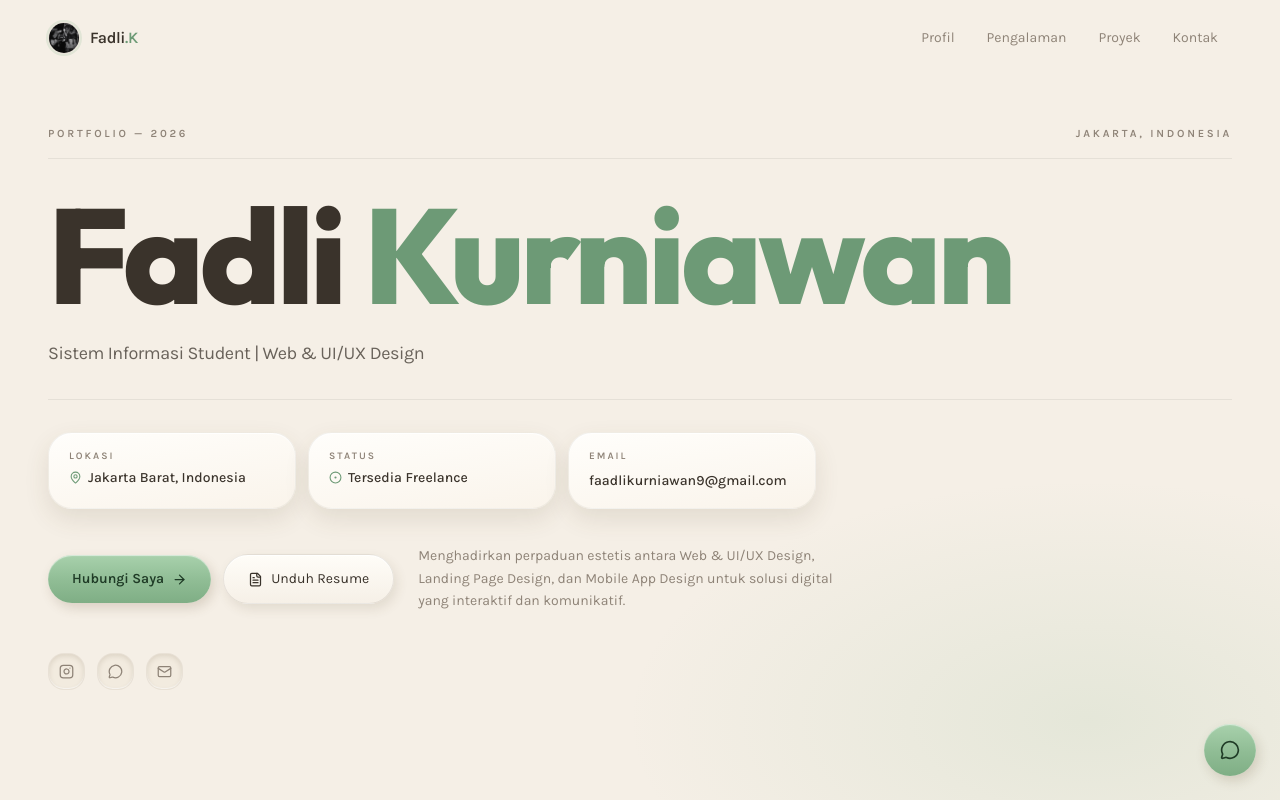
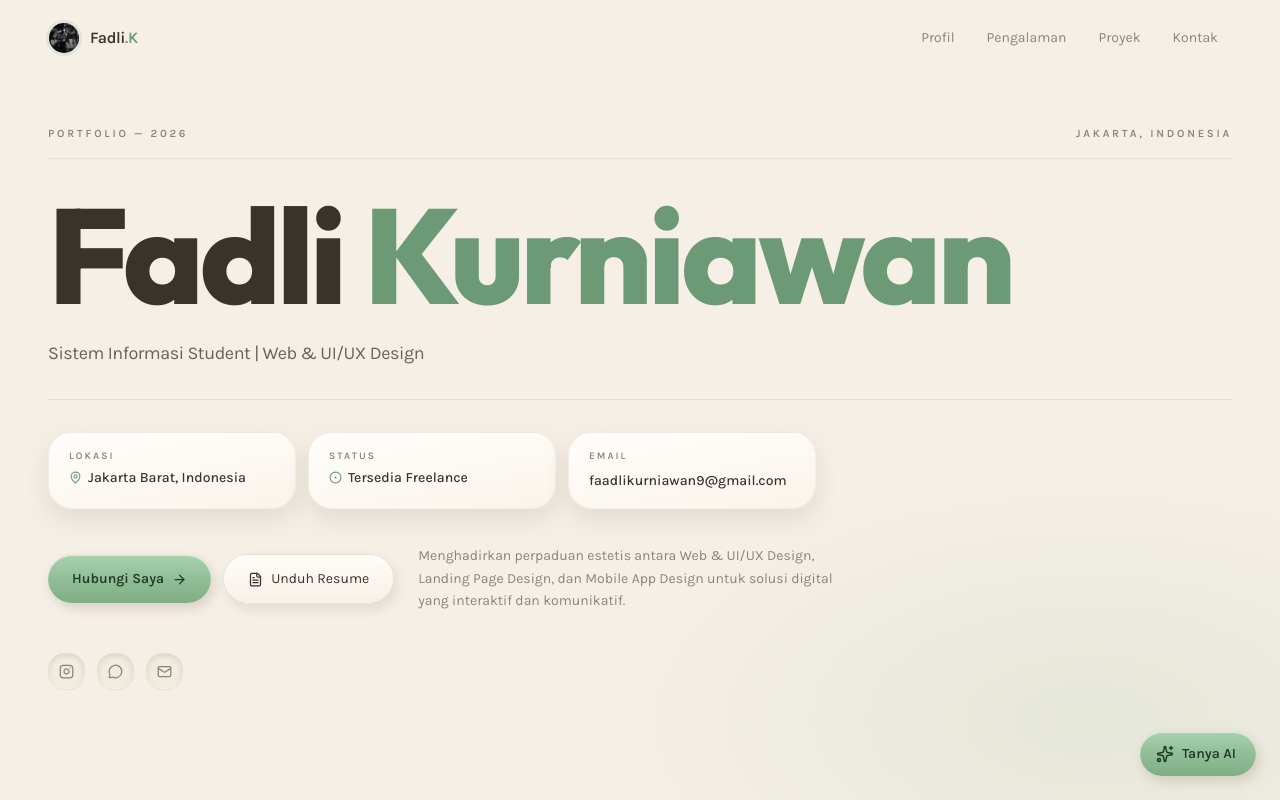
Before and after one commit to dllikrnwn/portofolio-profesional, a React (Vite) app: page / in a window 1280 px wide. Shown: the top 800 px of the page. Built offline with nearby package versions, Linux system fonts and the light colour scheme.

Commit message:
icon AI sparkles + label, ganti foto profil

```diff
--- a/src/components/ChatWidget.tsx
+++ b/src/components/ChatWidget.tsx
@@ -1,6 +1,6 @@
 import { useRef, useState, useEffect } from "react";
 import { AnimatePresence, motion } from "motion/react";
-import { MessageCircle, X, Send, Bot, User } from "lucide-react";
+import { Sparkles, X, Send, User } from "lucide-react";
 
 interface Message {
   role: "user" | "assistant";
@@ -113,10 +113,15 @@ export default function ChatWidget() {
         whileHover={{ scale: 1.05 }}
         whileTap={{ scale: 0.95 }}
         onClick={() => setIsOpen(!isOpen)}
-        aria-label={isOpen ? "Tutup chat" : "Buka chat"}
-        className="clay-btn fixed bottom-6 left-6 sm:left-auto sm:right-6 z-40 p-4 rounded-full cursor-pointer no-print"
+        aria-label={isOpen ? "Tutup chat" : "Tanya AI"}
+        className="clay-btn fixed bottom-6 left-6 sm:left-auto sm:right-6 z-40 pl-4 pr-5 py-3 rounded-full flex items-center gap-2 cursor-pointer no-print shadow-lg"
       >
-        {isOpen ? <X size={20} /> : <MessageCircle size={20} />}
+        {isOpen ? <X size={18} /> : (
+          <>
+            <Sparkles size={18} />
+            <span className="text-sm font-semibold">{isOpen ? "" : "Tanya AI"}</span>
+          </>
+        )}
       </motion.button>
 
       <AnimatePresence>
@@ -131,7 +136,7 @@ export default function ChatWidget() {
             {/* Header */}
             <div className="px-4 py-3 bg-base border-b border-line flex items-center gap-2.5">
               <div className="h-9 w-9 rounded-full clay-btn flex items-center justify-center">
-                <Bot size={18} />
+                <Sparkles size={18} />
               </div>
               <div className="flex-1">
                 <p className="text-sm font-semibold text-ink leading-tight">Asisten Fadli</p>
@@ -160,7 +165,7 @@ export default function ChatWidget() {
                 >
                   {m.role === "assistant" && (
                     <div className="h-6 w-6 shrink-0 rounded-full clay-btn flex items-center justify-center mb-1">
-                      <Bot size={12} />
+                      <Sparkles size={12} />
                     </div>
                   )}
                   <div className={`chat-bubble ${m.role === "user" ? "chat-bubble-user" : "chat-bubble-assistant"} max-w-[80%] text-[13px] leading-relaxed whitespace-pre-wrap`}>
--- a/src/data.ts
+++ b/src/data.ts
@@ -1,5 +1,6 @@
 import { Profile, Experience, Project, SkillCategory } from "./types";
 import fadliPhoto from "./dli.59.28.jpeg";
+import dllikrnwnImg from "./assets/images/dllikrnwn.jpeg";
 import siperpustImg from "./assets/images/siperpust_showcase_1779405941977.png";
 import couplealbumImg from "./assets/images/Couple Album Showcase.jpeg";
 import absensiImg from "./assets/images/absensi_showcase.png";
@@ -11,7 +12,7 @@ export const profileData: Profile = {
   subTitle:
     "Menghadirkan perpaduan estetis antara Web & UI/UX Design, Landing Page Design, dan Mobile App Design untuk solusi digital yang interaktif dan komunikatif.",
   bio: "Mahasiswa Sistem Informasi yang memiliki minat dibidang Web Development dan UI/UX Design. Terbiasa merancang interface, membuat website responsive, serta menggunakan AI sebagai tools pendukung dalam proses desain dan pengembangan.",
-  avatarUrl: fadliPhoto,
+  avatarUrl: dllikrnwnImg,
   location: "Jakarta Barat, Indonesia",
   email: "faadlikurniawan9@gmail.com",
   phone: "081285356113",
```
Also changed, not shown: src/assets/images/dllikrnwn.jpeg (added).
